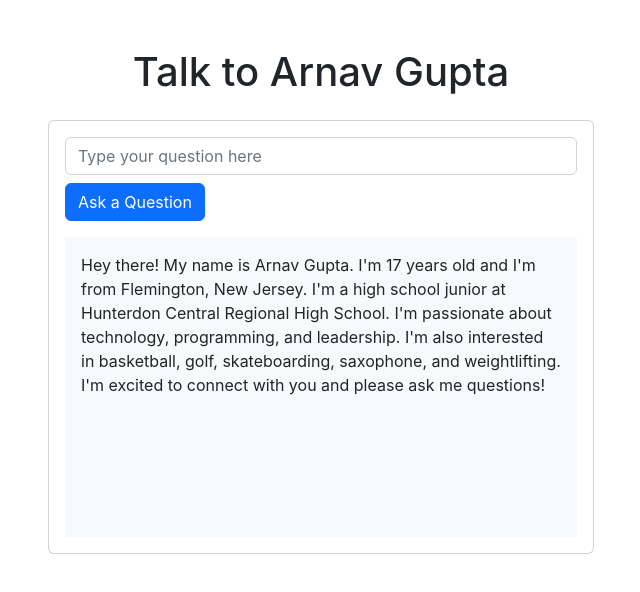
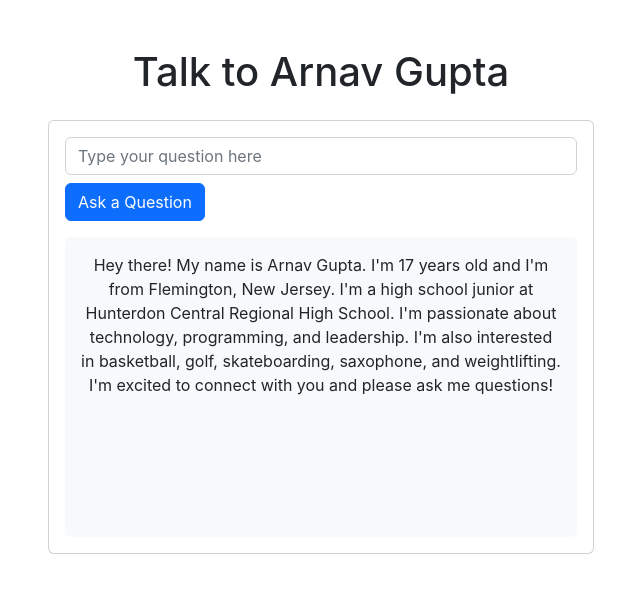
Before and after one commit to ArnavGupta23/AI-Model, a React (Create React App) app: page / in a window 1280 px wide. Shown: the top 592 px of the page, without its empty margins (319-959 px from the left). Built offline with nearby package versions, Linux system fonts and the light colour scheme; no server answers.

Commit message:
small ui changes

```diff
--- a/public/index.html
+++ b/public/index.html
@@ -9,13 +9,13 @@
       name="description"
       content="Web site created using create-react-app"
     />
-    <link rel="apple-touch-icon" href="%PUBLIC_URL%/logo192.png" />
+    <link rel="apple-touch-icon" href="%PUBLIC_URL%/favicon.ico" />
     <link href="https://cdn.jsdelivr.net/npm/bootstrap@5.2.0/dist/css/bootstrap.min.css" rel="stylesheet">
     <!--
       manifest.json provides metadata used when your web app is installed on a
       user's mobile device or desktop. See https://developers.google.com/web/fundamentals/web-app-manifest/
     -->
-    <link rel="manifest" href="%PUBLIC_URL%/manifest.json" />
+    <link rel="manifest" href="%PUBLIC_URL%/favicon.ico" />
     <!--
       Notice the use of %PUBLIC_URL% in the tags above.
       It will be replaced with the URL of the `public` folder during the build.
--- a/src/App.css
+++ b/src/App.css
@@ -1,38 +1,19 @@
-.App {
-  text-align: center;
+/* App.css */
+
+html, body {
+  height: 100%;
+  margin: 0;
 }
 
-.App-logo {
-  height: 40vmin;
-  pointer-events: none;
+.App {
+  display: flex;
+  flex-direction: column;
+  min-height: 100vh;
 }
 
-@media (prefers-reduced-motion: no-preference) {
-  .App-logo {
-    animation: App-logo-spin infinite 20s linear;
-  }
+/* Adjust chat box size if needed */
+.chat-responses {
+  height: 300px;
+  overflow-y: auto;
+  background: #f8f9fa;
 }
-
-.App-header {
-  background-color: #282c34;
-  min-height: 100vh;
-  display: flex;
-  flex-direction: column;
-  align-items: center;
-  justify-content: center;
-  font-size: calc(10px + 2vmin);
-  color: white;
-}
-
-.App-link {
-  color: #61dafb;
-}
-
-@keyframes App-logo-spin {
-  from {
-    transform: rotate(0deg);
-  }
-  to {
-    transform: rotate(360deg);
-  }
-}
--- a/src/App.js
+++ b/src/App.js
@@ -1,5 +1,6 @@
 import modelText from './modelText';
 import React, { useState } from 'react';
+import './App.css';
 const { GoogleGenerativeAI } = require("@google/generative-ai");
 
 
@@ -9,20 +10,12 @@ function App() {
   const [isLoading, setIsLoading] = useState("");
   const [isSpinning, setIsSpinning] = useState(false);
 
-  // const [istesting, setIstest] = useState("");
-
-
-  // Create a Gemini API instance
   const genAI = new GoogleGenerativeAI(process.env.REACT_APP_API_KEY);
 
-  // Function to handle changes in the input field
   const handleQuestionChange = (event) => {
     setQuestion(event.target.value);
   };
 
-// const test = async (event) => {
-//   setIstest(modelText);
-// };
 
   // Function to handle form submission
   const handleSubmit = async (event) => {
@@ -89,15 +82,15 @@ function App() {
                   </div>
                 </div>
                ) : null}
-
-              <div className="chat-responses p-3" style={{ height: "300px", overflowY: "auto", background: "#f8f9fa" }}>
-                <p>{response}</p>
+              <div className="chat-responses p-3 rounded" style={{ height: "300px", overflowY: "auto", background: "#f8f9fa" }}>
+                <p className='text-center'>{response}</p>
               </div>
               <small className="text-muted">{isLoading}</small>
             </div>
           </div>
         </div>
       </div>
+
     </div>
   );
 }
```
